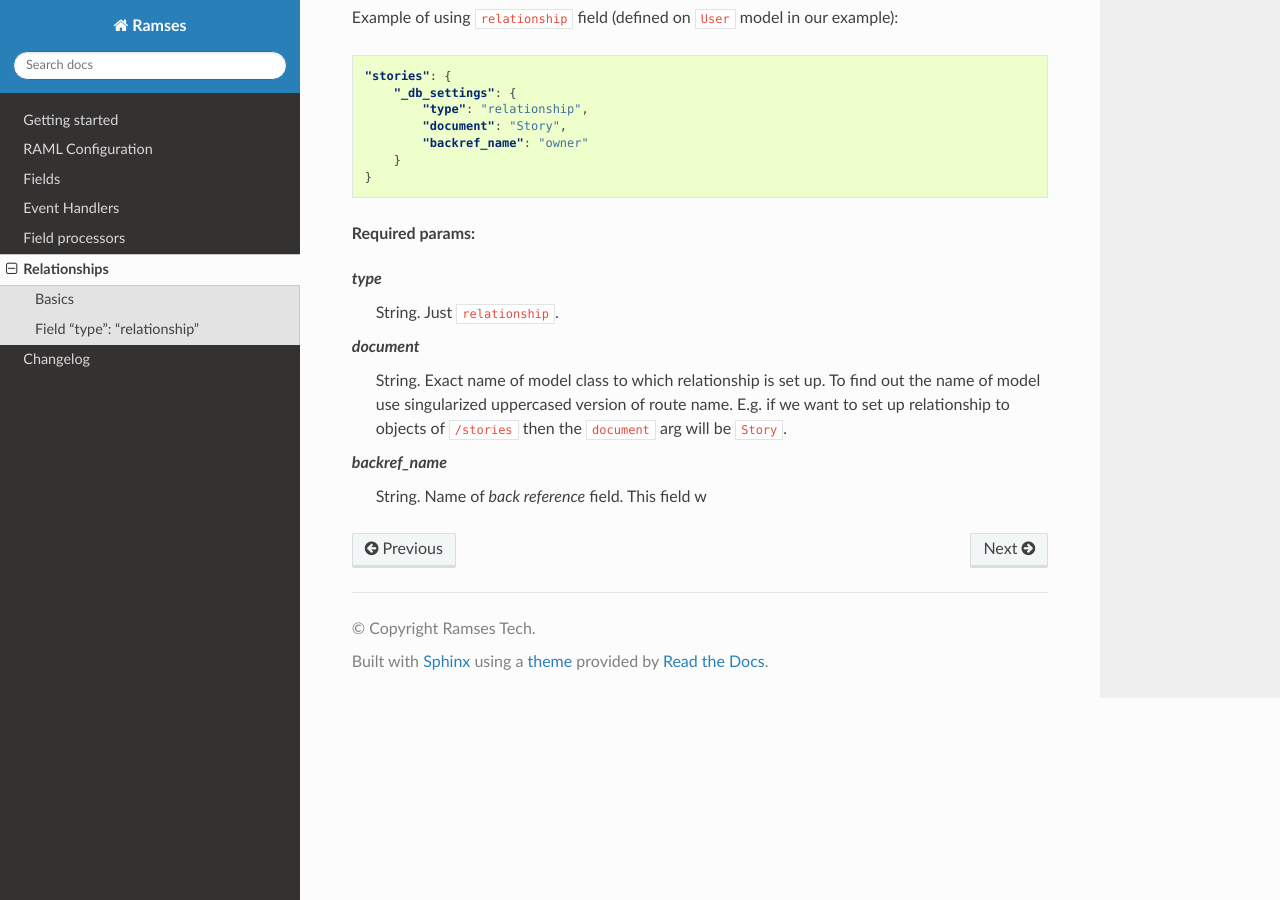
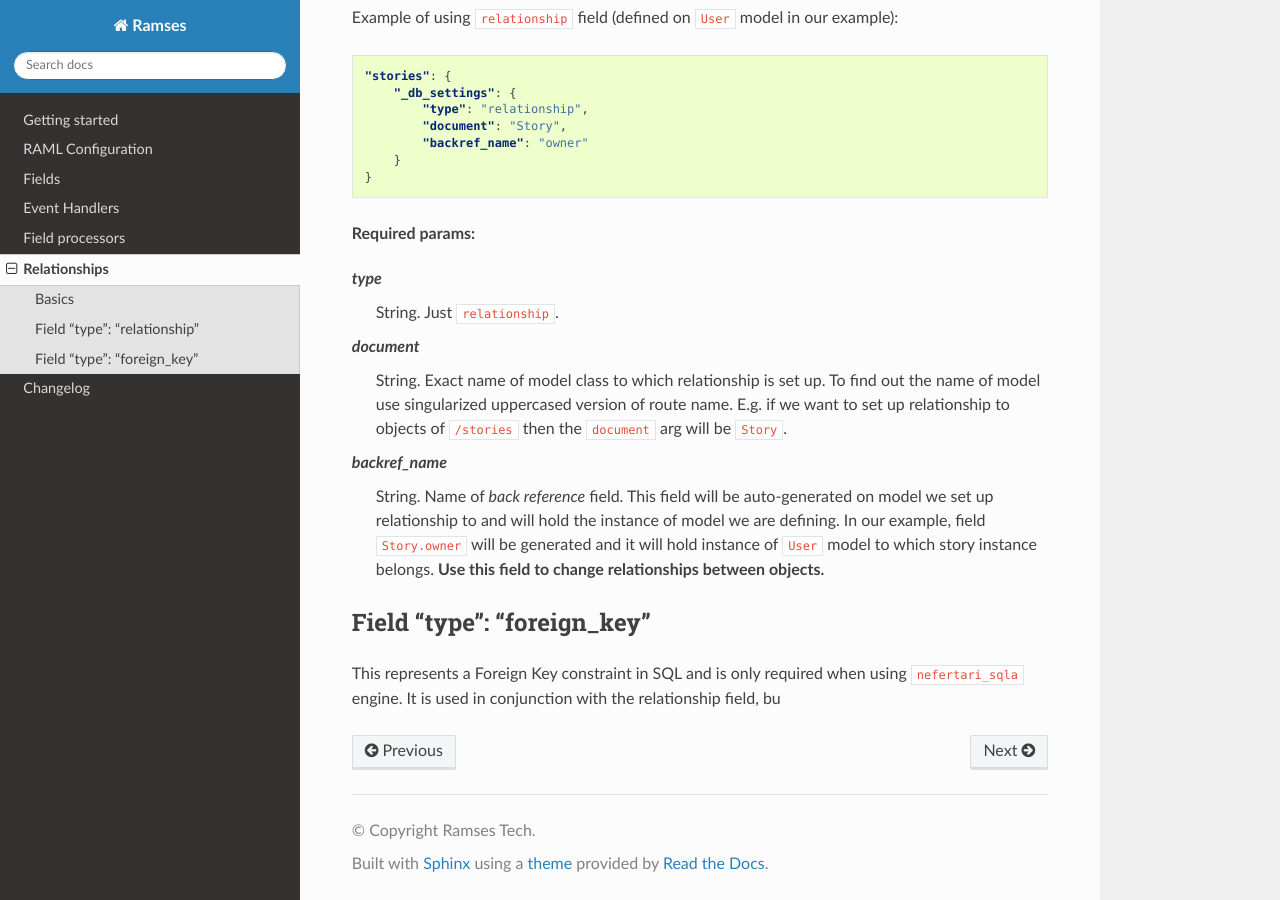
Before and after one commit to FilledOfCode/Larkord, a Sphinx documentation site: the page built from docs/source/relationships.rst, in a window 1280 px wide and 900 px high, scrolled down 678 px. Built offline with Sphinx 7.4.7 and the Read the Docs theme 2.0.0, drawn with Linux system fonts in a browser that asks for light colours; pages that are not in the unit, such as notebooks, are missing from menus.

```diff
--- a/docs/source/relationships.rst
+++ b/docs/source/relationships.rst
@@ -47,4 +47,12 @@
     String. Exact name of model class to which relationship is set up. To find out the name of model use singularized uppercased version of route name. E.g. if we want to set up relationship to objects of ``/stories`` then the ``document`` arg will be ``Story``.
 
 *backref_name*
-    String. Name of *back reference* field. This field w
+    String. Name of *back reference* field. This field will be auto-generated on model we set up relationship to and will hold the instance of model we are defining. In our example, field ``Story.owner`` will be generated and it will hold instance of ``User`` model to which story instance belongs. **Use this field to change relationships between objects.**
+
+
+Field "type": "foreign_key"
+---------------------------
+
+This represents a Foreign Key constraint in SQL and is only required
+when using ``nefertari_sqla`` engine. It is used in conjunction with
+the relationship field, bu
```
